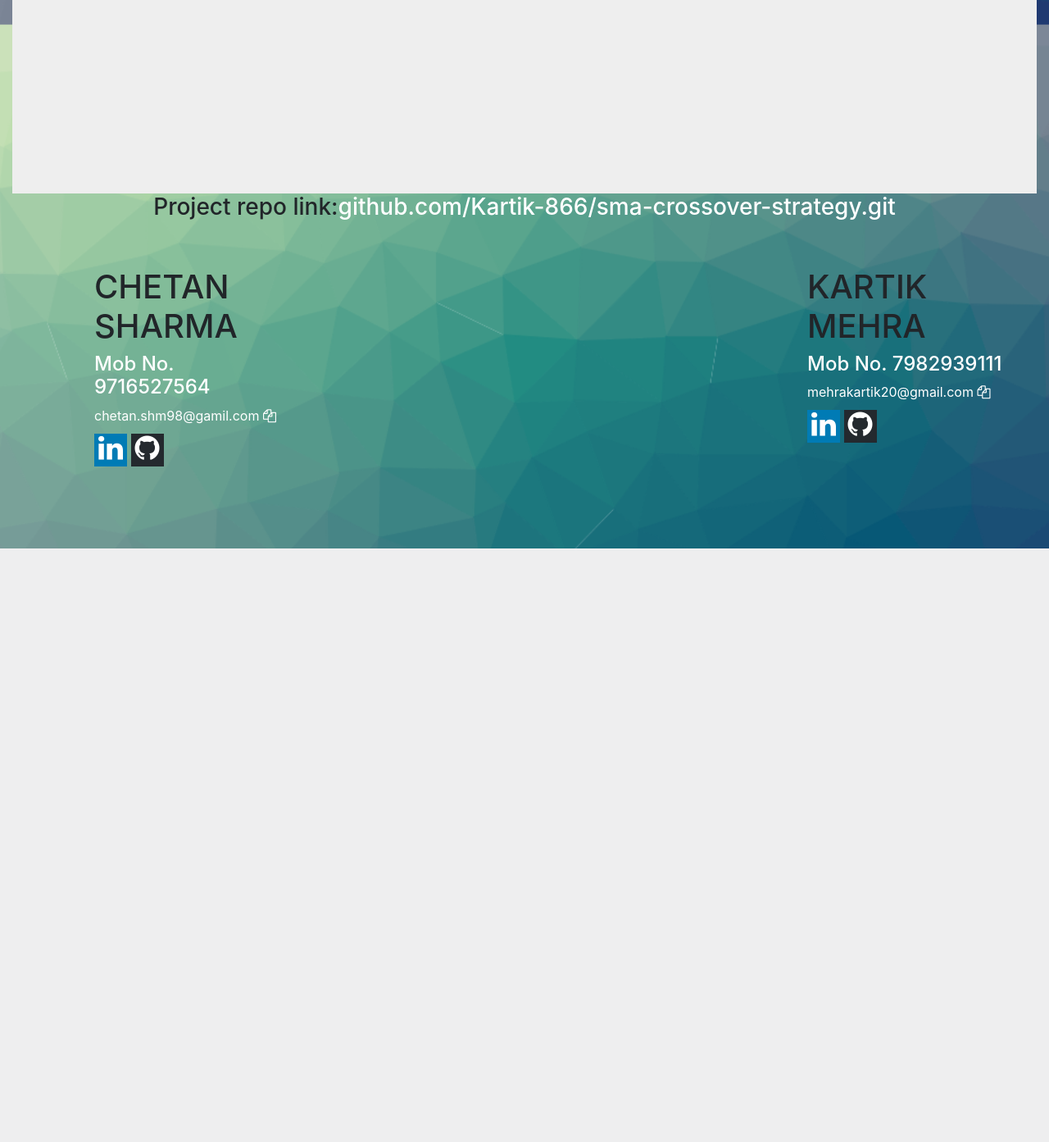
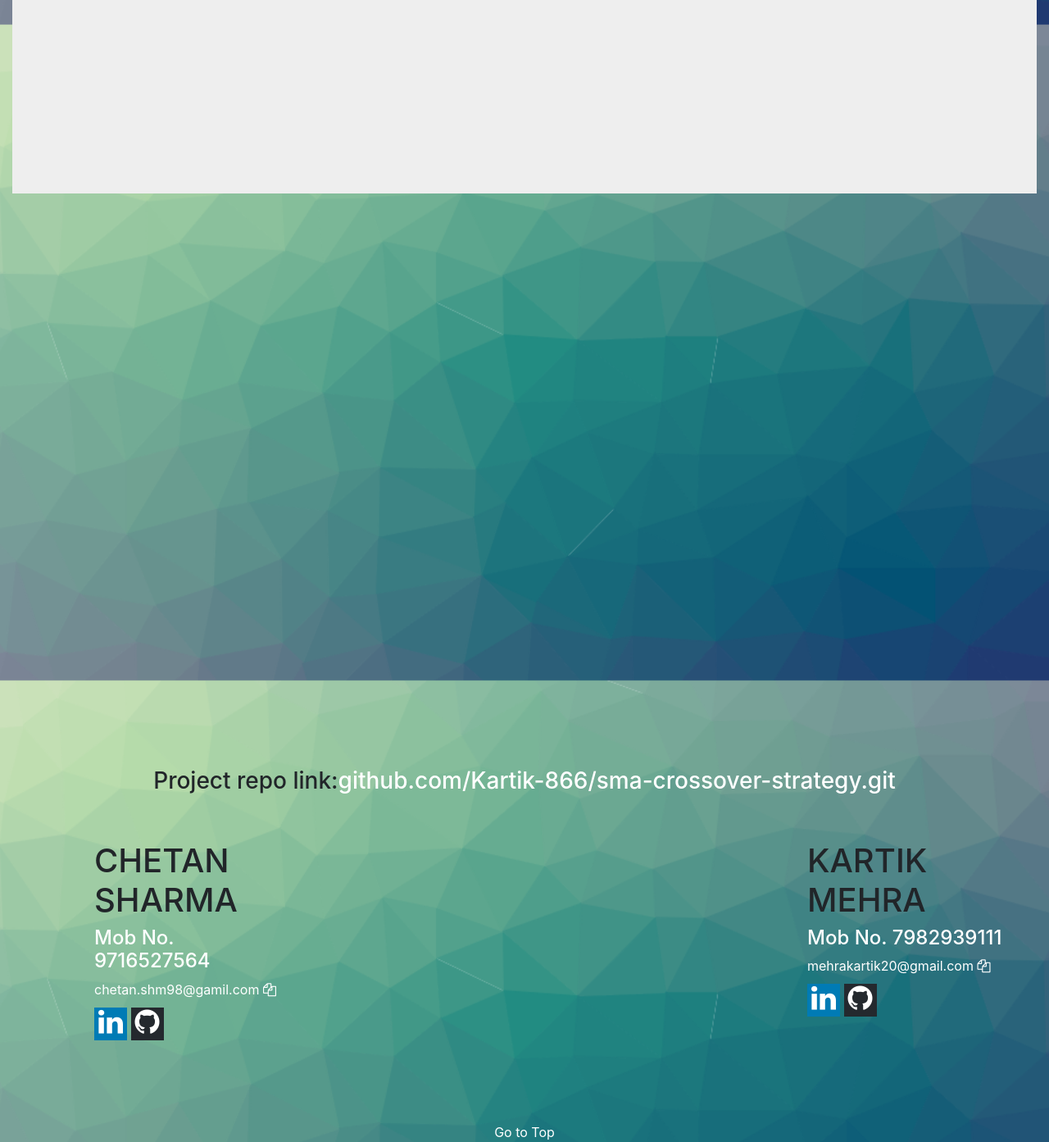
Before and after one commit to mehrakartik/sma-crossover-strategy, a Django app: page /backtest/ in a window 1280 px wide. Shown: the part 770-2163 px from the top of the page at 82% size. Before the commit the page ends 1439 px from the top, so only its background shows below. Run offline with Django 3.2, Linux system fonts and the light colour scheme; some libraries are stand-ins or nearby versions.

Commit message:
aboutus position error fixed andgo to top button added

```diff
--- a/templates/Backtest.html
+++ b/templates/Backtest.html
@@ -19,7 +19,7 @@
 >
 
 
-<nav class="navbar navbar-expand-lg navbar-dark bg-dark">
+<nav class="navbar navbar-expand-lg navbar-dark bg-dark" id="Top">
   <a class="navbar-brand" href="/home" data-toggle="tooltip" data-placement="top" title="Just tap! and we will go directly to home page">Stocks</a>
   <button class="navbar-toggler" type="button" data-toggle="collapse" data-target="#navbarNav" aria-controls="navbarNav" aria-expanded="false" aria-label="Toggle navigation">
     <span class="navbar-toggler-icon"></span>
@@ -116,7 +116,7 @@
 </div>
 </div>
 
-<div class="container-fluid">
+<div class="container-fluid" style="padding-bottom: 1000px">
   <iframe src='{%static "back.html"%}' frameborder="0" scrolling="no" width="100%" height="800" align="right" >
   </iframe>
 </div>
@@ -163,6 +163,9 @@
     </div>
 
   </div>
+</div>
+<div style="text-align:center;">
+<a href="#Top" style="color: white;">Go to Top</a>
 </div>
 
 
```
